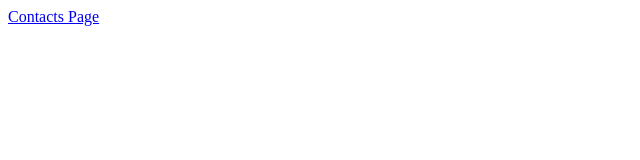
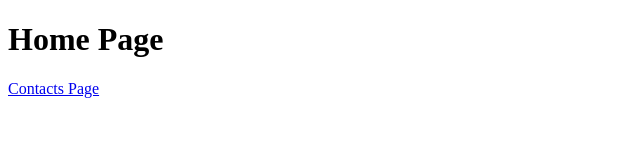
Before and after one commit to dorinesinenco/album-photo-2021, a plain HTML site: page index.html in a window 1280 px wide. Shown: the whole page, without its empty margins (0-640 px from the left). Drawn offline with Linux system fonts and the light colour scheme.

Commit message:
I don't understand <xxxyyyyzzz> .... ?

```diff
--- a/index.html
+++ b/index.html
@@ -4,6 +4,8 @@
     <title>Home Page</title>
 </head>
 <body>
+    <h1>Home Page</h1>
     <a href="contacts-page.html">Contacts Page</a>
+    <!-- <xxxyyyzzz></xxxyyyzzz> WTH ? -->
 </body>
 </html>
```
